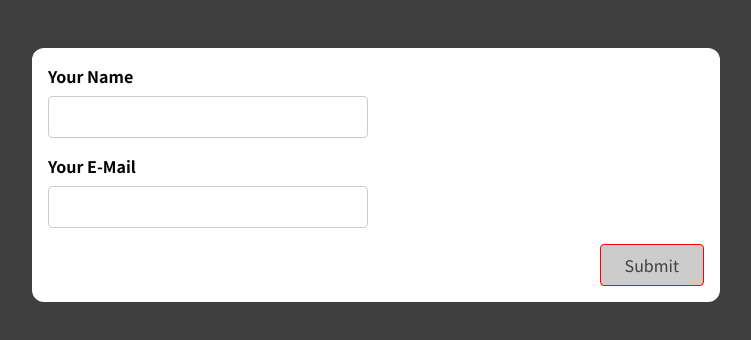
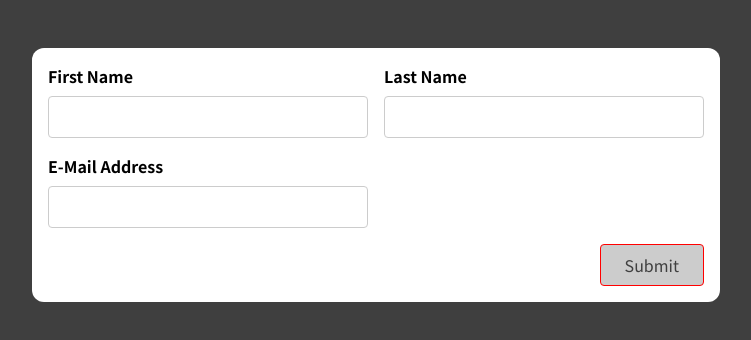
Before and after one commit to Trucker9/reactjs_sandbox, a React (Create React App) app in the folder 9th/: page / in a window 1280 px wide. Shown: the top 340 px of the page, without its empty margins (264-1015 px from the left). Built offline with nearby package versions, Linux system fonts and the light colour scheme.

Commit message:
form final version

```diff
--- a/9th/src/App.js
+++ b/9th/src/App.js
@@ -1,10 +1,11 @@
-import SimpleInput from './components/SimpleInput';
 
+import BasicFrom from './components/BasicForm'
 
 function App() {
+
   return (
     <div className="app">
-      <SimpleInput />
+      <BasicFrom />
     </div>
   );
 }
--- a/9th/src/components/BasicForm.js
+++ b/9th/src/components/BasicForm.js
@@ -1,22 +1,92 @@
+import useInput from '../hooks/use-input';
+
 const BasicForm = (props) => {
+  const {
+    value: fNameIn,
+    isValid: fNameIsValid,
+    hasError: fNameHasErr,
+    valueChangeHandler: fNameChangeHandler,
+    inputBlurHandler: fNameBlurHandler,
+    reset: fNameReset,
+  } = useInput((text) => text.trim() !== '');
+
+  const {
+    value: lNameIn,
+    isValid: lNameIsValid,
+    hasError: lNameHasErr,
+    valueChangeHandler: lNameChangeHandler,
+    inputBlurHandler: lNameBlurHandler,
+    reset: lNameReset,
+  } = useInput((text) => text.trim() !== '');
+
+  const {
+    value: emailIn,
+    isValid: emailIsValid,
+    hasError: emailHasErr,
+    valueChangeHandler: emailChangeHandler,
+    inputBlurHandler: emailBlurHandler,
+    reset: emailReset,
+  } = useInput((text) => text.includes('@'));
+
+  const formIsValid = fNameIsValid && lNameIsValid && emailIsValid;
+  const formSubmitHandler = (e) => {
+
+    e.preventDefault();
+
+    if (formIsValid){
+      console.log(fNameIn, lNameIn, emailIn);
+      fNameReset();
+      lNameReset();
+      emailReset();
+    }
+
+
+  };
+
+  const inputClass = (hasErr) => {
+    if (hasErr) return 'form-control invalid';
+    return 'form-control ';
+  };
+
   return (
-    <form>
-      <div className='control-group'>
-        <div className='form-control'>
-          <label htmlFor='name'>First Name</label>
-          <input type='text' id='name' />
+    <form onSubmit={formSubmitHandler}>
+      <div className="control-group">
+        <div className={inputClass(fNameHasErr)}>
+          <label htmlFor="name">First Name</label>
+          <input
+            onBlur={fNameBlurHandler}
+            onChange={fNameChangeHandler}
+            value={fNameIn}
+            type="text"
+            id="name"
+          />
+          {fNameHasErr && <p> Please enter valid first name. </p>}
         </div>
-        <div className='form-control'>
-          <label htmlFor='name'>Last Name</label>
-          <input type='text' id='name' />
+        <div className={inputClass(lNameHasErr)}>
+          <label htmlFor="name">Last Name</label>
+          <input
+            onBlur={lNameBlurHandler}
+            onChange={lNameChangeHandler}
+            value={lNameIn}
+            type="text"
+            id="name"
+          />
+          {lNameHasErr && <p> Please enter valid last name. </p>}
         </div>
       </div>
-      <div className='form-control'>
-        <label htmlFor='name'>E-Mail Address</label>
-        <input type='text' id='name' />
+      <div className={inputClass(emailHasErr)}>
+        <label htmlFor="name">E-Mail Address</label>
+        <input
+          onBlur={emailBlurHandler}
+          onChange={emailChangeHandler}
+          value={emailIn}
+          type="text"
+          id="name"
+        />
+        {emailHasErr && <p> Please enter valid email. </p>}
       </div>
-      <div className='form-actions'>
-        <button>Submit</button>
+      <div className="form-actions">
+        <button disabled={!formIsValid}>Submit</button>
       </div>
     </form>
   );
```
